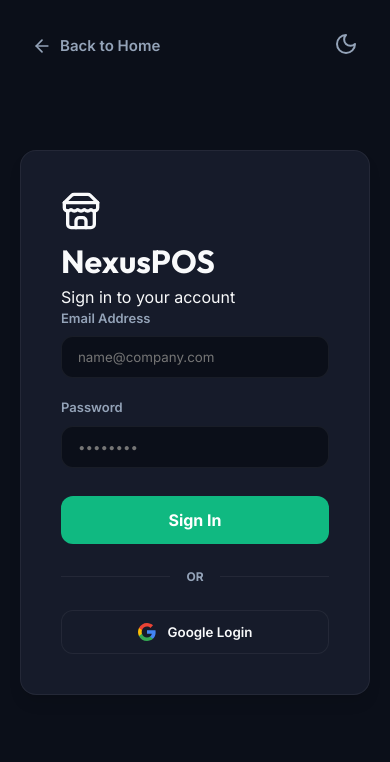
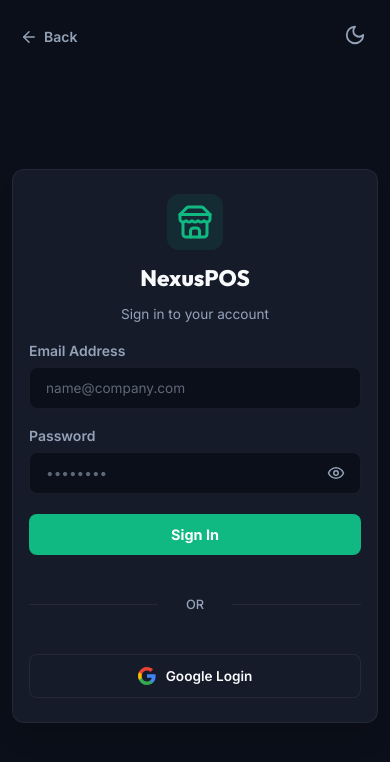
Before and after one commit to LAB4170/zion-grocery-dashboard, a React (Vite) app in the folder frontend-react/: page /login in a window 390 px wide. Shown: the top 762 px of the page. Built offline with nearby package versions, Linux system fonts and the light colour scheme; no server answers.

Commit message:
feat: Introduce login page and comprehensive global CSS with dark/light theme support.

```diff
--- a/frontend-react/src/index.css
+++ b/frontend-react/src/index.css
@@ -1180,3 +1180,294 @@
   from { transform: translateY(-10px); opacity: 0; }
   to { transform: translateY(0); opacity: 1; }
 }
+
+/* ============================================================
+   LOGIN PAGE
+   ============================================================ */
+.login-page {
+  min-height: 100vh;
+  display: flex;
+  align-items: center;
+  justify-content: center;
+  background: var(--bg);
+  padding: 80px 16px 32px;
+}
+
+.login-card {
+  width: 100%;
+  max-width: 420px;
+  background: var(--surface);
+  border: 1px solid var(--border);
+  border-radius: var(--radius-lg);
+  padding: 40px 36px;
+  display: flex;
+  flex-direction: column;
+  align-items: center;
+  gap: 20px;
+  box-shadow: var(--shadow-xl);
+}
+
+.login-header {
+  text-align: center;
+  display: flex;
+  flex-direction: column;
+  align-items: center;
+  gap: 8px;
+}
+
+.login-header h1 {
+  font-size: 1.8rem;
+  font-weight: 800;
+}
+
+.login-header p {
+  color: var(--text-muted);
+  font-size: 0.95rem;
+}
+
+.login-logo {
+  width: 56px;
+  height: 56px;
+  background: rgba(16, 185, 129, 0.1);
+  border-radius: var(--radius-md);
+  display: flex;
+  align-items: center;
+  justify-content: center;
+  color: var(--accent);
+  margin-bottom: 4px;
+}
+
+.login-card form {
+  width: 100%;
+  display: flex;
+  flex-direction: column;
+  gap: 16px;
+}
+
+.input-group {
+  display: flex;
+  flex-direction: column;
+  gap: 6px;
+  width: 100%;
+}
+
+.input-group label {
+  font-size: 0.875rem;
+  font-weight: 600;
+  color: var(--text-muted);
+}
+
+.input-group input {
+  width: 100%;
+  padding: 12px 16px;
+  background: var(--bg);
+  border: 1.5px solid var(--border);
+  border-radius: var(--radius-sm);
+  color: var(--text);
+  font-size: 0.95rem;
+  font-family: var(--font-main);
+  transition: var(--transition);
+  box-sizing: border-box;
+}
+
+.input-group input:focus {
+  outline: none;
+  border-color: var(--accent);
+  box-shadow: 0 0 0 3px rgba(16, 185, 129, 0.15);
+}
+
+.input-group input::placeholder {
+  color: var(--text-muted);
+  opacity: 0.6;
+}
+
+.btn-primary {
+  width: 100%;
+  padding: 13px;
+  background: var(--accent);
+  color: #fff;
+  border: none;
+  border-radius: var(--radius-sm);
+  font-size: 1rem;
+  font-weight: 700;
+  cursor: pointer;
+  transition: var(--transition);
+  margin-top: 4px;
+}
+
+.btn-primary:hover:not(:disabled) {
+  background: var(--accent-hover);
+  transform: translateY(-1px);
+}
+
+.btn-google {
+  width: 100%;
+  padding: 12px;
+  background: var(--surface);
+  color: var(--text);
+  border: 1.5px solid var(--border);
+  border-radius: var(--radius-sm);
+  font-size: 0.95rem;
+  font-weight: 600;
+  cursor: pointer;
+  transition: var(--transition);
+  display: flex;
+  align-items: center;
+  justify-content: center;
+  gap: 10px;
+}
+
+.btn-google:hover:not(:disabled) {
+  background: var(--surface-hover);
+  border-color: var(--accent);
+  transform: translateY(-1px);
+}
+
+.divider {
+  display: flex;
+  align-items: center;
+  width: 100%;
+  gap: 12px;
+  color: var(--text-muted);
+  font-size: 0.8rem;
+  font-weight: 500;
+}
+
+.divider::before,
+.divider::after {
+  content: '';
+  flex: 1;
+  height: 1px;
+  background: var(--border);
+}
+
+.error-alert {
+  width: 100%;
+  padding: 12px 16px;
+  background: rgba(239, 68, 68, 0.1);
+  border: 1px solid rgba(239, 68, 68, 0.3);
+  border-radius: var(--radius-sm);
+  color: var(--danger);
+  font-size: 0.875rem;
+  font-weight: 500;
+  text-align: center;
+  animation: slideDown 0.2s ease;
+}
+
+/* ============================================================
+   MOBILE RESPONSIVE
+   ============================================================ */
+@media (max-width: 768px) {
+  /* Sidebar */
+  .sidebar {
+    transform: translateX(-100%);
+    position: fixed;
+    height: 100vh;
+    z-index: 1000;
+  }
+  .sidebar.mobile-open {
+    transform: translateX(0);
+  }
+  .app-content {
+    margin-left: 0 !important;
+  }
+
+  /* Login Card */
+  .login-card {
+    padding: 28px 20px;
+    gap: 16px;
+  }
+  .login-header h1 {
+    font-size: 1.5rem;
+  }
+
+  /* Tables - horizontal scroll */
+  .table-container, table {
+    overflow-x: auto;
+    display: block;
+    max-width: 100%;
+  }
+
+  /* Dashboard grid - stack on mobile */
+  .stats-grid {
+    grid-template-columns: 1fr 1fr;
+  }
+
+  .charts-grid {
+    grid-template-columns: 1fr;
+  }
+
+  /* Cards padding */
+  .card, .glass {
+    padding: 16px;
+  }
+
+  /* Actions row - wrap */
+  .actions-row,
+  .page-actions {
+    flex-wrap: wrap;
+    gap: 8px;
+  }
+
+  .actions-row button,
+  .page-actions button {
+    flex: 1;
+    min-width: 120px;
+    white-space: nowrap;
+  }
+
+  /* Header title size */
+  .page-header h2,
+  .page-title {
+    font-size: clamp(1rem, 4vw, 1.3rem);
+  }
+
+  /* Forms - full width */
+  .form-grid {
+    grid-template-columns: 1fr;
+  }
+
+  /* Modal full width */
+  .modal-content {
+    width: 95vw;
+    max-width: none;
+    padding: 20px 16px;
+    margin: 16px;
+  }
+
+  /* Subscription banner */
+  .subscription-banner {
+    flex-direction: column;
+    text-align: center;
+    gap: 8px;
+    padding: 12px;
+  }
+
+  .btn-renew {
+    width: 100%;
+  }
+}
+
+@media (max-width: 480px) {
+  .login-page {
+    padding: 72px 12px 24px;
+  }
+
+  .login-card {
+    padding: 24px 16px;
+    border-radius: var(--radius-md);
+  }
+
+  .stats-grid {
+    grid-template-columns: 1fr;
+  }
+
+  .login-header h1 {
+    font-size: 1.3rem;
+  }
+
+  .btn-primary, .btn-google {
+    padding: 12px;
+    font-size: 0.9rem;
+  }
+}
--- a/frontend-react/src/pages/Login.jsx
+++ b/frontend-react/src/pages/Login.jsx
@@ -2,67 +2,115 @@
 import { useAuth } from '../context/AuthContext';
 import { useTheme } from '../context/ThemeContext';
 import { useNavigate } from 'react-router-dom';
-import { Store, ArrowLeft, Sun, Moon } from 'lucide-react';
+import { Store, ArrowLeft, Sun, Moon, Eye, EyeOff } from 'lucide-react';
 
 export default function Login() {
   const { loginWithEmail, loginWithGoogle } = useAuth();
   const { isDarkMode, toggleTheme } = useTheme();
   const [email, setEmail] = useState('');
   const [password, setPassword] = useState('');
+  const [showPassword, setShowPassword] = useState(false);
   const [error, setError] = useState('');
+  const [loading, setLoading] = useState(false);
+  const [googleLoading, setGoogleLoading] = useState(false);
   const navigate = useNavigate();
+
+  const getFirebaseErrorMessage = (errorCode) => {
+    switch (errorCode) {
+      case 'auth/user-not-found':
+      case 'auth/invalid-credential':
+        return 'No account found with these credentials. Please check your email and password.';
+      case 'auth/wrong-password':
+        return 'Incorrect password. Please try again.';
+      case 'auth/invalid-email':
+        return 'Invalid email address format.';
+      case 'auth/too-many-requests':
+        return 'Too many failed attempts. Please wait a few minutes and try again.';
+      case 'auth/user-disabled':
+        return 'This account has been disabled. Contact support.';
+      case 'auth/popup-closed-by-user':
+        return 'Google sign-in was cancelled. Please try again.';
+      case 'auth/popup-blocked':
+        return 'Popup was blocked by your browser. Please allow popups for this site.';
+      default:
+        return 'Sign-in failed. Please verify your credentials and try again.';
+    }
+  };
 
   const handleEmailLogin = async (e) => {
     e.preventDefault();
     try {
       setError('');
+      setLoading(true);
       await loginWithEmail(email, password);
       navigate('/app/dashboard');
-    } catch {
-      setError('Invalid credentials. Please try again.');
+    } catch (err) {
+      setError(getFirebaseErrorMessage(err.code));
+    } finally {
+      setLoading(false);
     }
   };
 
   const handleGoogleLogin = async () => {
     try {
       setError('');
+      setGoogleLoading(true);
       await loginWithGoogle();
       navigate('/app/dashboard');
-    } catch {
-      setError('Google Sign-In failed. Please try again.');
+    } catch (err) {
+      setError(getFirebaseErrorMessage(err.code));
+    } finally {
+      setGoogleLoading(false);
     }
   };
 
   return (
     <div className="login-page" style={{ position: 'relative' }}>
-      <div style={{ position: 'absolute', top: 32, left: 32, right: 32, display: 'flex', justifyContent: 'space-between', zIndex: 10 }}>
+      {/* Top nav bar */}
+      <div style={{
+        position: 'absolute', top: 16, left: 16, right: 16,
+        display: 'flex', justifyContent: 'space-between',
+        alignItems: 'center', zIndex: 10
+      }}>
         <button
           onClick={() => navigate('/')}
-          style={{ display: 'flex', alignItems: 'center', gap: '8px', background: 'transparent', color: 'var(--text-muted)', fontWeight: 600, fontSize: '15px', padding: 0 }}
+          style={{
+            display: 'flex', alignItems: 'center', gap: '6px',
+            background: 'transparent', color: 'var(--text-muted)',
+            fontWeight: 600, fontSize: '14px', padding: '8px 4px'
+          }}
         >
-          <ArrowLeft size={20} /> Back to Home
+          <ArrowLeft size={18} /> Back
         </button>
         <button
           onClick={toggleTheme}
-          style={{ background: 'transparent', color: 'var(--text-muted)', padding: 0 }}
+          style={{ background: 'transparent', color: 'var(--text-muted)', padding: '8px' }}
           title="Toggle Theme"
         >
-          {isDarkMode ? <Sun size={24} /> : <Moon size={24} />}
+          {isDarkMode ? <Sun size={22} /> : <Moon size={22} />}
         </button>
       </div>
 
+      {/* Login card */}
       <div className="login-card glass">
         <div className="login-header">
           <div className="login-logo">
-            <Store size={40} />
+            <Store size={36} />
           </div>
-          <h1>NexusPOS</h1>
-          <p>Sign in to your account</p>
+          <h1 style={{ fontSize: 'clamp(1.4rem, 5vw, 1.8rem)' }}>NexusPOS</h1>
+          <p style={{ fontSize: 'clamp(0.85rem, 3vw, 1rem)' }}>Sign in to your account</p>
         </div>
 
-        {error && <div className="error-alert">{error}</div>}
+        {error && (
+          <div className="error-alert" role="alert" style={{
+            fontSize: 'clamp(0.8rem, 2.5vw, 0.9rem)',
+            lineHeight: '1.4', wordBreak: 'break-word'
+          }}>
+            {error}
+          </div>
+        )}
 
-        <form onSubmit={handleEmailLogin}>
+        <form onSubmit={handleEmailLogin} style={{ width: '100%' }}>
           <div className="input-group">
             <label>Email Address</label>
             <input
@@ -71,27 +119,76 @@
               onChange={e => setEmail(e.target.value)}
               required
               placeholder="name@company.com"
+              autoComplete="email"
+              style={{ fontSize: 'clamp(0.85rem, 3vw, 1rem)' }}
             />
           </div>
+
           <div className="input-group">
             <label>Password</label>
+            <div style={{ position: 'relative' }}>
               <input
-              type="password"
+                type={showPassword ? 'text' : 'password'}
                 value={password}
                 onChange={e => setPassword(e.target.value)}
                 required
                 placeholder="••••••••"
+                autoComplete="current-password"
+                style={{
+                  paddingRight: '44px',
+                  fontSize: 'clamp(0.85rem, 3vw, 1rem)',
+                  width: '100%', boxSizing: 'border-box'
+                }}
               />
+              <button
+                type="button"
+                onClick={() => setShowPassword(!showPassword)}
+                style={{
+                  position: 'absolute', right: '12px', top: '50%',
+                  transform: 'translateY(-50%)',
+                  background: 'none', border: 'none', cursor: 'pointer',
+                  color: 'var(--text-muted)', padding: '4px',
+                  display: 'flex', alignItems: 'center', justifyContent: 'center'
+                }}
+                aria-label={showPassword ? 'Hide password' : 'Show password'}
+              >
+                {showPassword ? <EyeOff size={18} /> : <Eye size={18} />}
+              </button>
+            </div>
           </div>
 
-          <button type="submit" className="btn-primary">Sign In</button>
+          <button
+            type="submit"
+            className="btn-primary"
+            disabled={loading}
+            style={{
+              opacity: loading ? 0.7 : 1,
+              cursor: loading ? 'not-allowed' : 'pointer',
+              fontSize: 'clamp(0.9rem, 3vw, 1rem)'
+            }}
+          >
+            {loading ? 'Signing In...' : 'Sign In'}
+          </button>
         </form>
 
-        <div className="divider">
-          <span>OR</span>
-        </div>
+        <div className="divider"><span>OR</span></div>
 
-        <button onClick={handleGoogleLogin} className="btn-google">
+        <button
+          onClick={handleGoogleLogin}
+          className="btn-google"
+          disabled={googleLoading}
+          style={{
+            opacity: googleLoading ? 0.7 : 1,
+            cursor: googleLoading ? 'not-allowed' : 'pointer',
+            fontSize: 'clamp(0.85rem, 3vw, 1rem)',
+            display: 'flex', alignItems: 'center', justifyContent: 'center',
+            gap: '10px', width: '100%'
+          }}
+        >
+          {googleLoading ? (
+            <span>Connecting...</span>
+          ) : (
+            <>
               <svg width="18" height="18" viewBox="0 0 18 18">
                 <path d="M17.64 9.2c0-.637-.057-1.251-.164-1.84H9v3.481h4.844c-.209 1.125-.843 2.078-1.796 2.717v2.258h2.908c1.702-1.567 2.684-3.874 2.684-6.615z" fill="#4285f4"/>
                 <path d="M9 18c2.43 0 4.467-.806 5.956-2.184l-2.908-2.259c-.806.54-1.837.86-3.048.86-2.344 0-4.328-1.584-5.036-3.711H.957v2.332A8.997 8.997 0 009 18z" fill="#34a853"/>
@@ -99,9 +196,10 @@
                 <path d="M9 3.58c1.321 0 2.508.454 3.44 1.345l2.582-2.58C13.463.891 11.426 0 9 0 5.482 0 2.443 2.038.957 4.962L3.964 7.294C4.672 5.167 6.656 3.58 9 3.58z" fill="#ea4335"/>
               </svg>
               Google Login
+            </>
+          )}
         </button>
       </div>
-
     </div>
   );
 }
```
Lines whose indentation alone changed are shown as unchanged.
